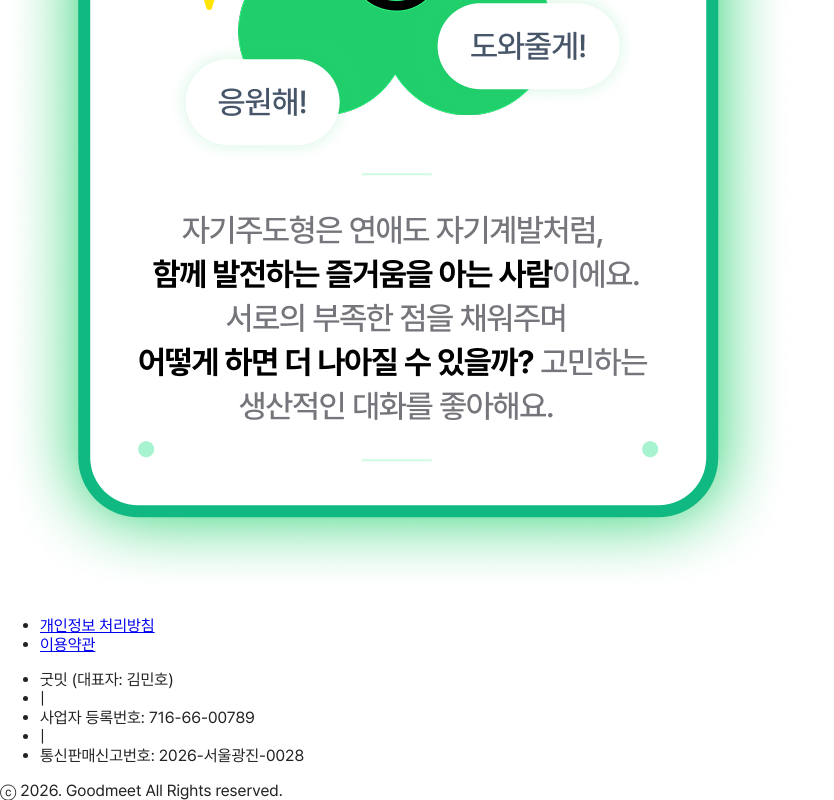
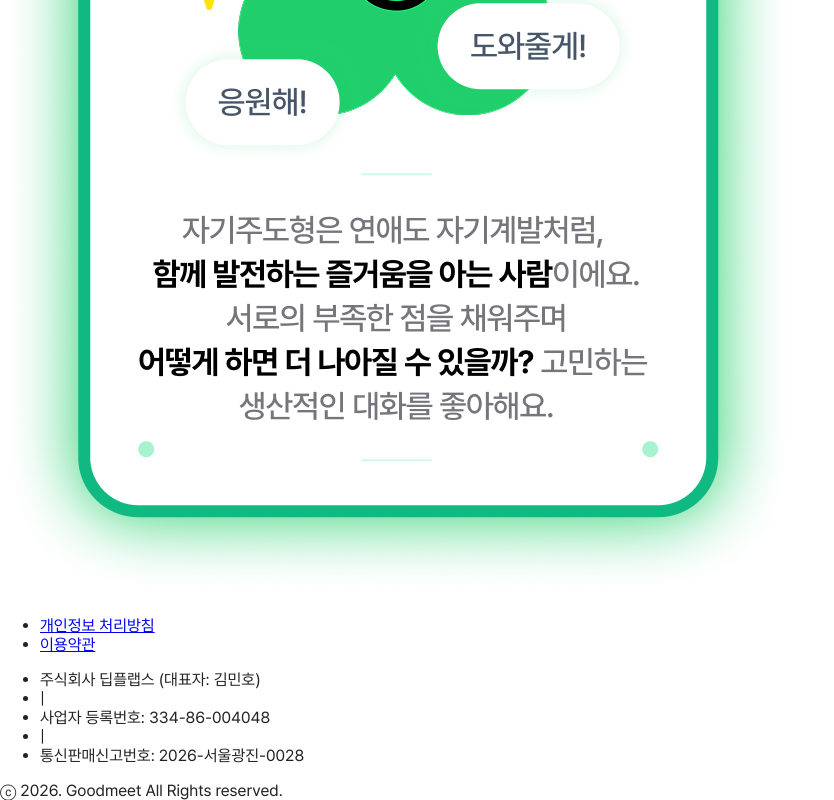
Before and after one commit to goodmeet/web-site, a React (Create React App) app: page / in a window 1280 px wide. Shown: the part 3083-3883 px from the top of the page, without its empty margins (0-834 px from the left). Built offline with nearby package versions, Linux system fonts and the light colour scheme; a web font is replaced by a local one.

Commit message:
fix: 상호 변경

```diff
--- a/src/pages/Main/index.js
+++ b/src/pages/Main/index.js
@@ -76,9 +76,9 @@ function Main() {
           </li>
         </ul>
         <ul className="md:flex items-center gap-[10px] text-body3 pt-1">
-          <li>굿밋 (대표자: 김민호)</li>
+          <li>주식회사 딥플랩스 (대표자: 김민호)</li>
           <li className="text-gray-600 text-caption md:flex hidden">|</li>
-          <li>사업자 등록번호: 716-66-00789</li>
+          <li>사업자 등록번호: 334-86-004048</li>
           <li className="text-gray-600 text-caption md:flex hidden">|</li>
           <li>통신판매신고번호: 2026-서울광진-0028</li>
         </ul>
--- a/src/pages/Privacy/index.js
+++ b/src/pages/Privacy/index.js
@@ -1,19 +1,19 @@
 function Privacy() {
   return (
     <div class="sub max-w-4xl mx-auto px-4 py-8">
-      <h1 class="text-3xl font-bold mb-6">굿밋 개인정보 처리방침</h1>
+      <h1 class="text-3xl font-bold mb-6">딥플랩스 개인정보 처리방침</h1>
       <section class="mb-8">
         <p class="mb-2">
-          굿밋(이하 '회사')는 이용자의 개인정보를 소중히 다루고 있습니다. 회사는
+          주식회사 딥플랩스(이하 '회사')는 이용자의 개인정보를 소중히 다루고 있습니다. 회사는
           「정보통신망 이용촉진 및 정보보호 등에 관한 법률」을 비롯한 관련
           법규상의 개인정보 보호규정 및 개인정보 보호지침을 준수하며, 관련
           법령에 의거한 개인정보 처리방침을 제정하여 이용자의 권익 보호에 최선을
           다하고 있습니다.
         </p>
-        <h2 class="text-2xl font-semibold mb-4">굿밋 개인정보 처리방침</h2>
+        <h2 class="text-2xl font-semibold mb-4">딥플랩스 개인정보 처리방침</h2>
 
         <p class="mb-2">
-          굿밋(이하 '회사')는 이용자의 동의를 받아 개인정보를 수집·이용 및
+          주식회사 딥플랩스(이하 '회사')는 이용자의 동의를 받아 개인정보를 수집·이용 및
           제공하고 있습니다. 또한 이용자의 개인정보 자기결정권을 적극적으로
           보장합니다. 회사는 개인정보 처리방침을 통해 수집하는 개인정보의 종류,
           이용목적, 처리방침 등을 안내하고 개인정보보호를 위해 어떠한 조치가
@@ -494,7 +494,7 @@ function Privacy() {
           개인정보에 관한 민원서비스
         </h3>
         <h3 class="text-xl font-medium mt-4 mb-2">
-          1) 굿밋 민원서비스
+          1) 딥플랩스 민원서비스
           <p className="text-sm text-gray-400 mb-2">
             회사는 회원의 개인정보를 보호하고 개인정보와 관련한 불만을 처리하기
             위하여 아래와 같이 관련 부서 및 개인정보관리책임자를 지정하고
--- a/src/pages/Terms/index.js
+++ b/src/pages/Terms/index.js
@@ -8,7 +8,7 @@ function Terms() {
         <strong>제1조 (목적)</strong>
       </p>
       <p id="1271ff38-e4e5-81a0-828b-f84a985d8d45" class="">
-        이 약관은 굿밋(이하 “회사”)에서 제공하는 회원 매칭 어플리케이션인 “딥플
+        이 약관은 주식회사 딥플랩스(이하 “회사”)에서 제공하는 회원 매칭 어플리케이션인 “딥플
         앱” 및 “딥플”에서 제공하는
         서비스(이하 “서비스”)의 이용과 관련하여 회사와 회원 간의 권리, 의무 및 책임사항, 기타 필요한 사항을 규정함을 목적으로 합니다.
       </p>
```
